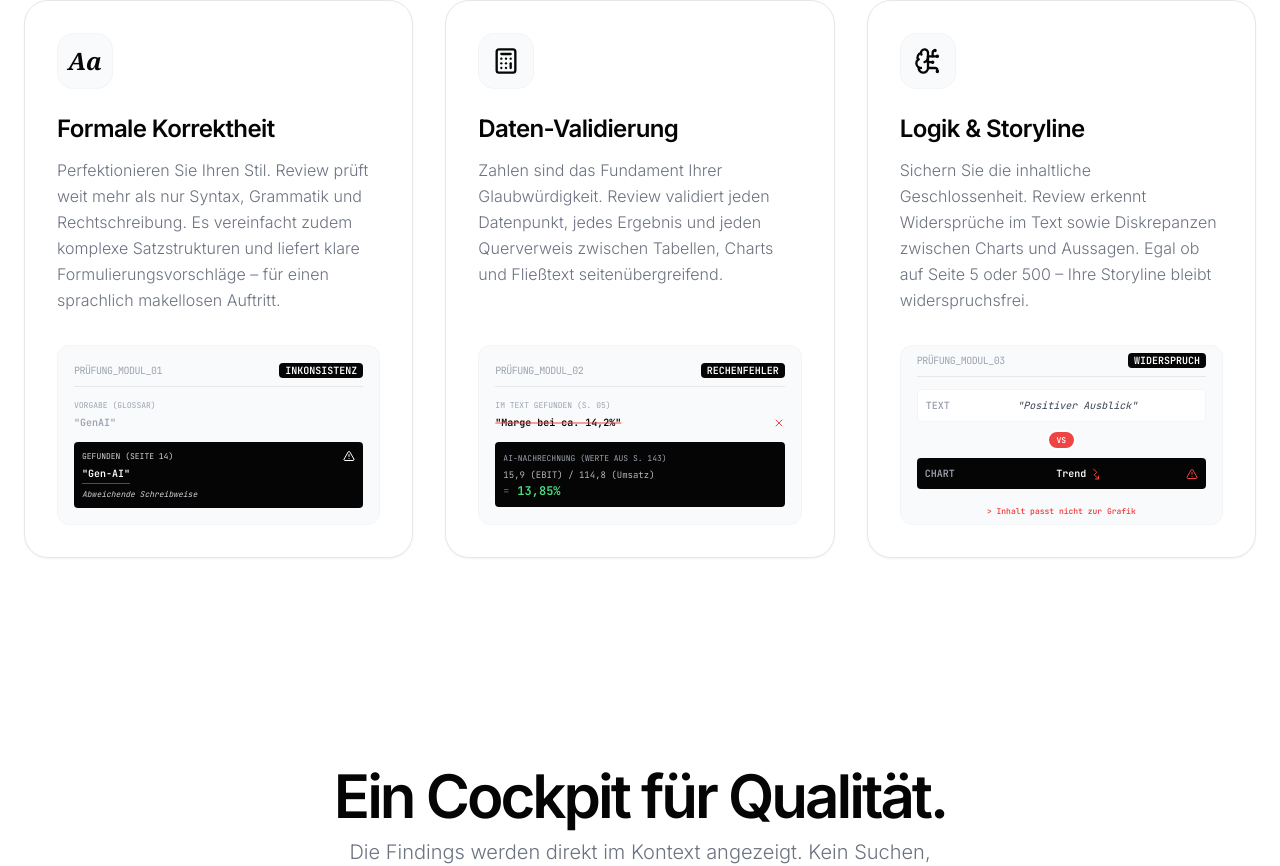
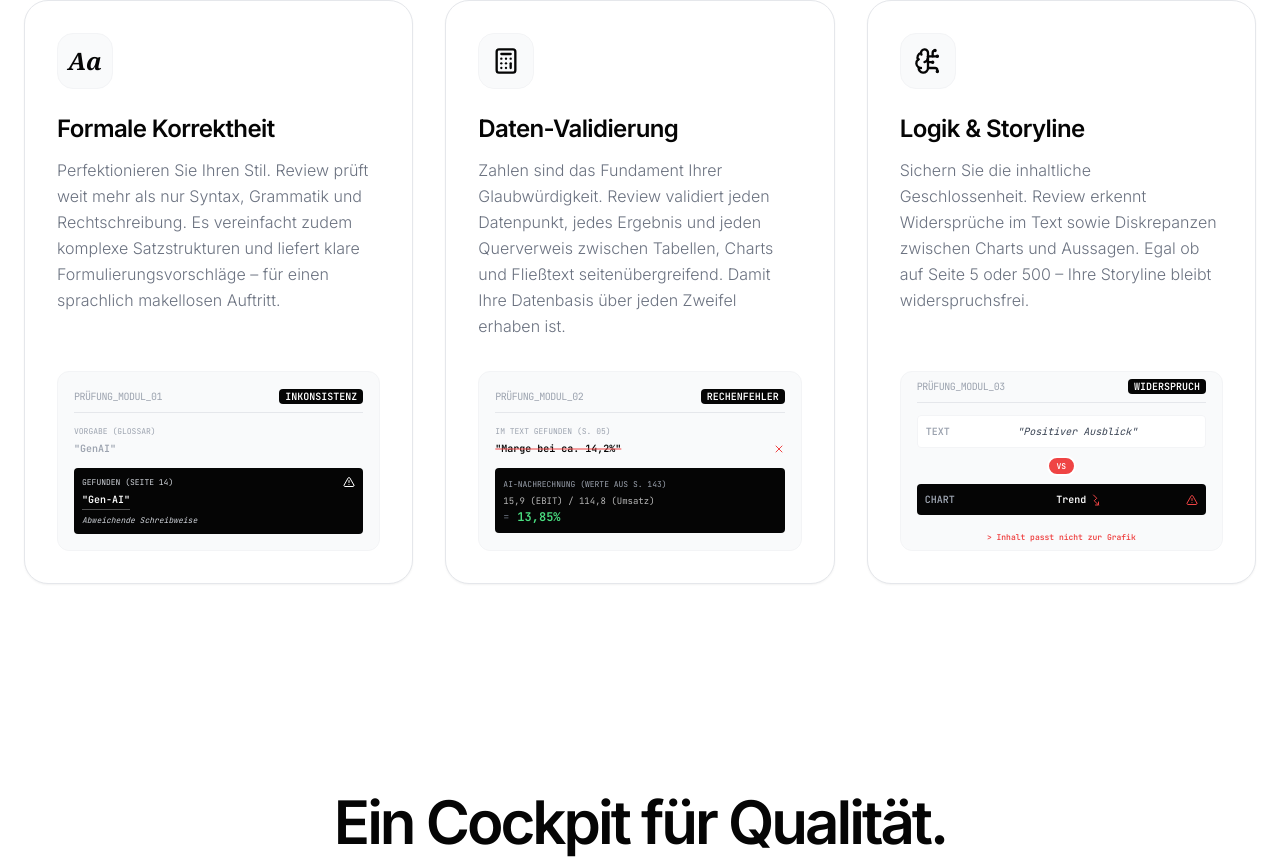
Before and after one commit to Lugier/Slaide-Website, a Next.js app: page / in a window 1280 px wide. Shown: the part 1347-2213 px from the top of the page. Built offline with nearby package versions, Linux system fonts and the light colour scheme.

Commit message:
feat: restore final sentence to Daten-Validierung card

```diff
--- a/components/sections/core-capabilities-section.tsx
+++ b/components/sections/core-capabilities-section.tsx
@@ -67,7 +67,7 @@ function CoreCapabilitiesSectionComponent(): JSX.Element {
                             </div>
                             <h3 className="text-xl md:text-2xl font-bold mb-3 text-black tracking-tight">Daten-Validierung</h3>
                             <p className="text-gray-500 leading-relaxed font-light">
-                                Zahlen sind das Fundament Ihrer Glaubwürdigkeit. Review validiert jeden Datenpunkt, jedes Ergebnis und jeden Querverweis zwischen Tabellen, Charts und Fließtext seitenübergreifend.
+                                Zahlen sind das Fundament Ihrer Glaubwürdigkeit. Review validiert jeden Datenpunkt, jedes Ergebnis und jeden Querverweis zwischen Tabellen, Charts und Fließtext seitenübergreifend. Damit Ihre Datenbasis über jeden Zweifel erhaben ist.
                             </p>
                         </div>
 
```
